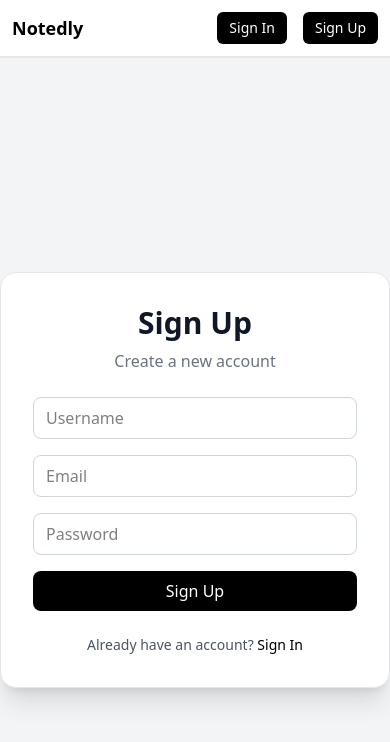
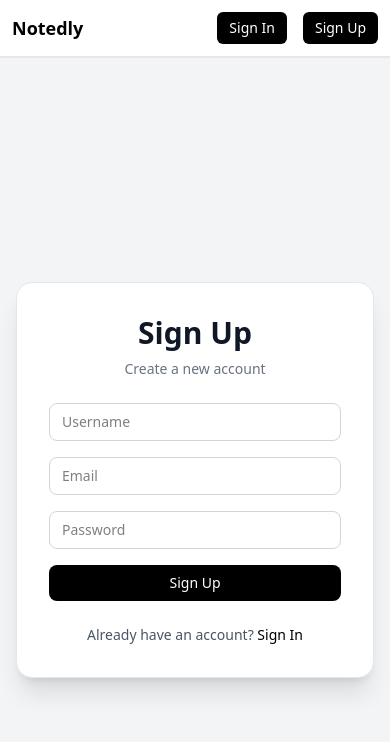
Before and after one commit to tvsxar/secure-notes, a React (Vite) app in the folder frontend/: page /account in a window 390 px wide. Shown: the top 742 px of the page. Built offline with nearby package versions, Linux system fonts and the light colour scheme; no server answers.

Commit message:
Fixed responsiveness issues

```diff
--- a/frontend/src/components/NoteModal.jsx
+++ b/frontend/src/components/NoteModal.jsx
@@ -42,7 +42,7 @@ function NoteModal() {
         <div onClick={handleCloseModal}
         className="fixed inset-0 bg-black/50 flex items-center justify-center z-50 p-4 sm:p-6">
             <div onClick={(e) => e.stopPropagation()}
-            className="bg-white rounded-xl p-4 max-w-xl mx-auto shadow-sm">
+            className="bg-white rounded-xl p-4 sm:p-6 w-full max-w-xl mx-auto shadow-sm">
                 <div className="flex items-center justify-between">
                     <h2 className="text-lg sm:text-xl font-semibold text-gray-800">{!isEditMode ? 'Add New Note' : 'Update Note'}</h2>
 
@@ -62,7 +62,7 @@ function NoteModal() {
 
                         <textarea type="text"
                         placeholder='Description'
-                        className='bg-gray-100 max-h-50 min-h-25 text-gray-800 text-sm rounded-xl px-3 sm:px-4 py-2 outline-none w-full'
+                        className='bg-gray-100 max-h-50 min-h-25 text-gray-800 text-sm sm:text-base rounded-xl px-3 sm:px-4 py-2 outline-none w-full'
                         value={noteData.description}
                         onChange={e => setNoteData(prev => ({...prev, description: e.target.value}))} />
                     </div>
--- a/frontend/src/pages/AccountPage.jsx
+++ b/frontend/src/pages/AccountPage.jsx
@@ -49,19 +49,21 @@ function AccountPage() {
   }
 
   return (
-    <div className="flex items-center justify-center min-h-screen bg-gray-100">
-      <div className="bg-white border border-gray-200 rounded-2xl shadow-xl p-8 w-full max-w-md">
-        <h1 className="text-3xl font-bold text-center text-gray-900 mb-2">
+    <div className="flex items-center justify-center min-h-screen bg-gray-100 px-4">
+      <div className="bg-white border border-gray-200 rounded-2xl shadow-xl p-8
+      w-full max-w-md
+      sm:p-10">
+        <h1 className="text-3xl sm:text-4xl font-bold text-center text-gray-900 mb-2">
           {isLogin ? 'Sign In' : 'Sign Up'}
         </h1>
-        <p className="text-gray-500 text-center mb-6">
+        <p className="text-gray-500 text-center mb-6 text-sm sm:text-base">
           {isLogin
             ? 'Sign in to access your notes'
             : 'Create a new account'}
         </p>
 
         {/* Display errors */}
-        {error && <div className='text-red-500 py-1 mb-3'>{error}</div>}
+        {error && <div className='text-red-500 py-1 mb-3 text-sm sm:text-base'>{error}</div>}
 
         <form className="space-y-4"
         onSubmit={handleSubmit}>
@@ -73,7 +75,8 @@ function AccountPage() {
                 placeholder="Username"
                 value={registerForm.username}
                 className="w-full px-3 py-2 border border-gray-300 rounded-lg
-                focus:ring-2 focus:ring-black focus:outline-none"
+                focus:ring-2 focus:ring-black focus:outline-none
+                text-sm sm:text-base "
                 onChange={setForm}
               />
             </div>
@@ -86,7 +89,8 @@ function AccountPage() {
               placeholder={isLogin ? 'Email or username' : "Email"}
               value={isLogin ? loginForm.usernameOrEmail : registerForm.email}
               className="w-full px-3 py-2 border border-gray-300 rounded-lg
-              focus:ring-2 focus:ring-black focus:outline-none"
+              focus:ring-2 focus:ring-black focus:outline-none
+              text-sm sm:text-base"
               onChange={setForm}
             />
           </div>
@@ -98,20 +102,22 @@ function AccountPage() {
               placeholder="Password"
               value={isLogin ? loginForm.password : registerForm.password}
               className="w-full px-3 py-2 border border-gray-300 rounded-lg
-              focus:ring-2 focus:ring-black focus:outline-none"
+              focus:ring-2 focus:ring-black focus:outline-none
+              text-sm sm:text-base"
               onChange={setForm}
             />
           </div>
 
           <button
             type="submit"
-            className="w-full py-2 bg-black text-white rounded-lg
-            font-medium hover:bg-black/80 transition active:scale-[0.98] cursor-pointer">
+            className="w-full py-2 bg-black text-white rounded-lg font-medium
+            hover:bg-black/80 transition active:scale-[0.98] cursor-pointer
+            text-sm sm:text-base">
             {!isLogin ? 'Sign Up' : 'Sign In'}
           </button>
         </form>
 
-        <div className="text-center mt-6 text-sm text-gray-600">
+        <div className="text-center mt-6 text-sm text-gray-600 sm:text-base">
           {!isLogin ? 'Already have an account? ' : "Don't have an account? "}
           <Link to={!isLogin ? '/account?mode=login' : '/account?mode=register'}>
             <span className="text-black font-medium hover:underline cursor-pointer">
```
